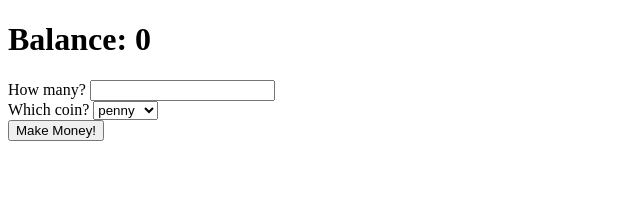
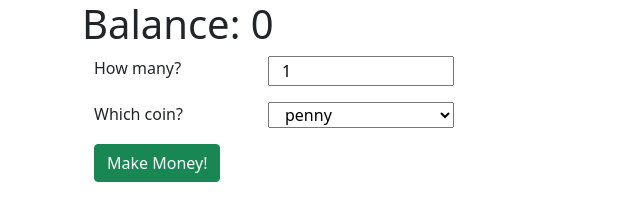
Before and after one commit to tazMeah/coin-purse, a plain HTML site: page index.html in a window 1280 px wide. Shown: the whole page, without its empty margins (0-640 px from the left). Drawn offline with nearby package versions, Linux system fonts and the light colour scheme.

Commit message:
added some bootstrap styling.

```diff
--- a/index.html
+++ b/index.html
@@ -6,19 +6,20 @@
     <meta name="viewport" content="width=device-width, initial-scale=1.0" />
     <title>dom 4</title>
     <link rel="stylesheet" href="styles.css" />
+    <link href="https://cdn.jsdelivr.net/npm/bootstrap@5.0.2/dist/css/bootstrap.min.css" rel="stylesheet" integrity="sha384-EVSTQN3/azprG1Anm3QDgpJLIm9Nao0Yz1ztcQTwFspd3yD65VohhpuuCOmLASjC" crossorigin="anonymous">
   </head>
-  <body>
+  <body class="container">
     <h1>Balance: <span>0</span></h1>
 
-    <form>
-      <div>
-        <label>How many?</label>
-        <input type="number" required min="1" name="coinQuantity" />
+    <form class="container mb-3">
+      <div class="row mb-3">
+        <label class="col-2">How many?</label>
+        <input class="col-2" type="number" required min="1" name="coinQuantity" value="1"/>
       </div>
 
-      <div>
-        <label>Which coin?</label>
-        <select name="coinName">
+      <div class="row mb-3">
+        <label class="col-2">Which coin?</label>
+        <select class="col-2" name="coinName">
           <option value="1">penny</option>
           <option value="5">nickel</option>
           <option value="10">dime</option>
@@ -26,10 +27,10 @@
         </select>
       </div>
       <!-- <button>Make Money!</button> -->
-      <input type="submit" value="Make Money!" />
+      <input type="submit" value="Make Money!" class="btn btn-success" />
     </form>
 
-    <section>
+    <section class="container">
         <!-- <div class="coin"></div> -->
 
     </section>
```
